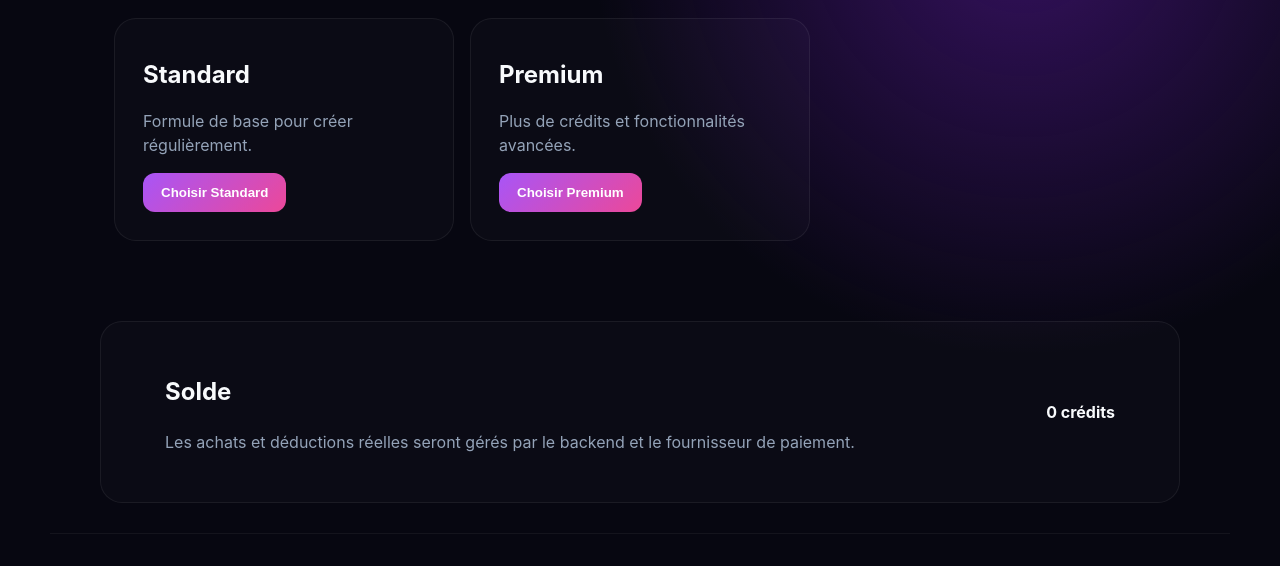
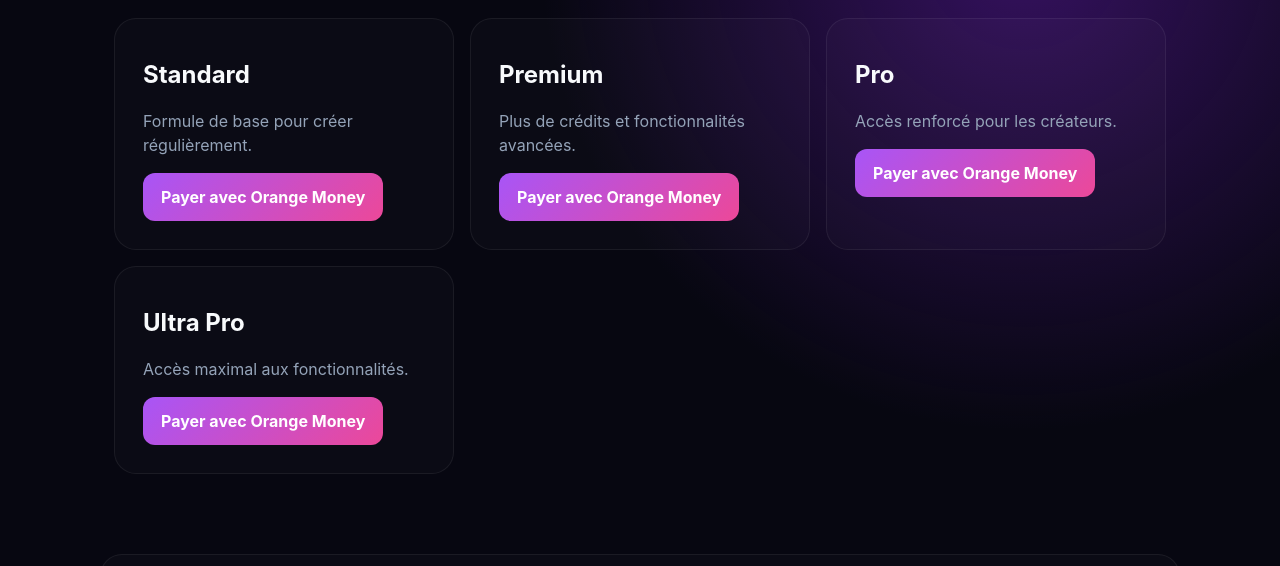
Before and after one commit to helenekoffiaya3-byte/FruityStory.io, a website: page credits.html in a window 1280 px wide. Shown: the part 157-723 px from the top of the page. Drawn offline with Linux system fonts and the light colour scheme.

Commit message:
feat: connect subscription plans to Paxity checkout

```diff
--- a/credits.html
+++ b/credits.html
@@ -1 +1 @@
-<!doctype html><html lang="fr"><head><meta charset="utf-8"><meta name="viewport" content="width=device-width,initial-scale=1"><title>FruityStory.io — Crédits</title><link rel="stylesheet" href="/styles.css"></head><body><header class="topbar"><a class="brand" href="/">🍓 FruityStory.io</a><nav><a href="/dashboard.html">Dashboard</a><a href="/rewards.html">Récompenses</a></nav></header><main class="page"><span class="eyebrow">CRÉDITS & ABONNEMENTS</span><h1>Gère tes crédits</h1><div class="features"><article><h2>Standard</h2><p>Formule de base pour créer régulièrement.</p><button class="btn primary">Choisir Standard</button></article><article><h2>Premium</h2><p>Plus de crédits et fonctionnalités avancées.</p><button class="btn primary">Choisir Premium</button></article></div><section class="panel"><div><h2>Solde</h2><p>Les achats et déductions réelles seront gérés par le backend et le fournisseur de paiement.</p></div><strong>0 crédits</strong></section></main><footer>© 2026 FruityStory.io</footer></body></html>
+<!doctype html><html lang="fr"><head><meta charset="utf-8"><meta name="viewport" content="width=device-width,initial-scale=1"><title>FruityStory.io — Crédits</title><link rel="stylesheet" href="/styles.css"></head><body><header class="topbar"><a class="brand" href="/">🍓 FruityStory.io</a><nav><a href="/dashboard.html">Dashboard</a><a href="/rewards.html">Récompenses</a></nav></header><main class="page"><span class="eyebrow">CRÉDITS & ABONNEMENTS</span><h1>Gère tes crédits</h1><div class="features"><article><h2>Standard</h2><p>Formule de base pour créer régulièrement.</p><a class="btn primary" href="/paxity-checkout.html?plan=standard">Payer avec Orange Money</a></article><article><h2>Premium</h2><p>Plus de crédits et fonctionnalités avancées.</p><a class="btn primary" href="/paxity-checkout.html?plan=premium">Payer avec Orange Money</a></article><article><h2>Pro</h2><p>Accès renforcé pour les créateurs.</p><a class="btn primary" href="/paxity-checkout.html?plan=pro">Payer avec Orange Money</a></article><article><h2>Ultra Pro</h2><p>Accès maximal aux fonctionnalités.</p><a class="btn primary" href="/paxity-checkout.html?plan=ultra-pro">Payer avec Orange Money</a></article></div><section class="panel"><div><h2>Solde</h2><p>Les paiements sont traités côté serveur par Paxity. L'abonnement n'est activé qu'après confirmation finale du paiement.</p></div><strong>0 crédits</strong></section></main><footer>© 2026 FruityStory.io</footer></body></html>
```
